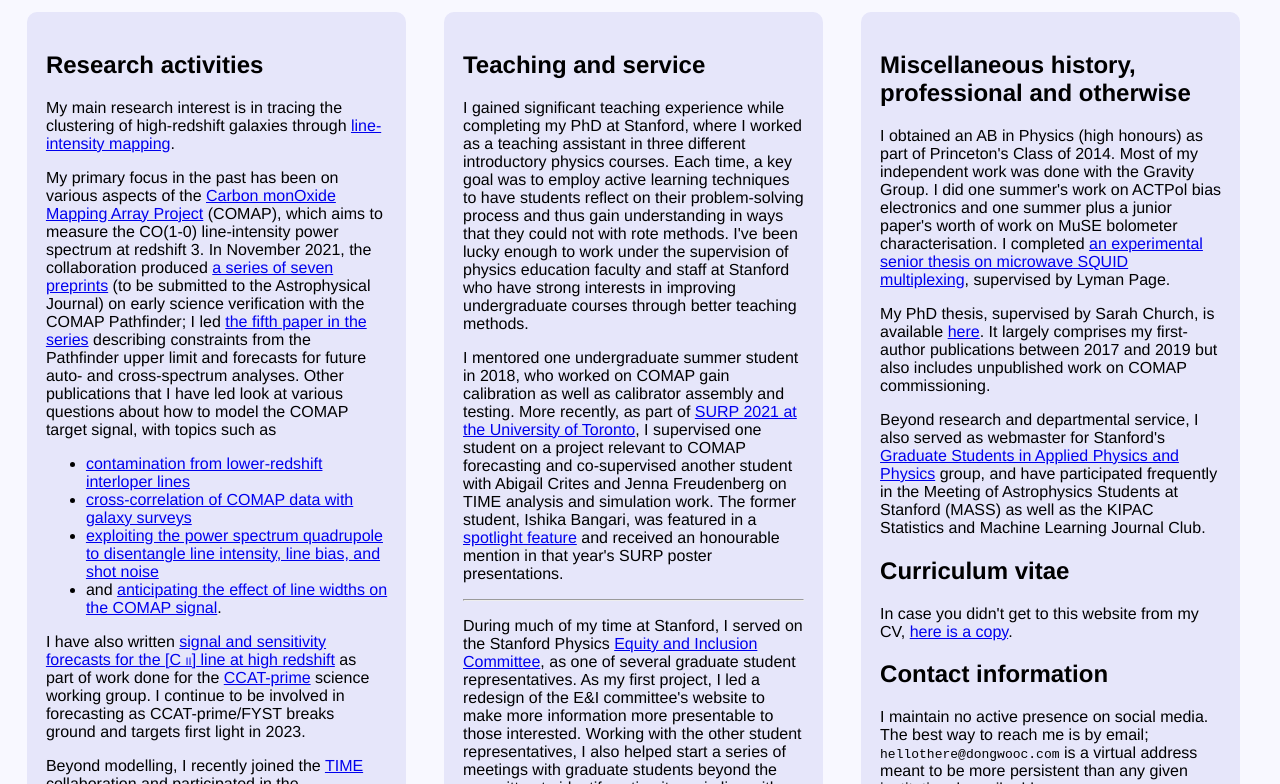
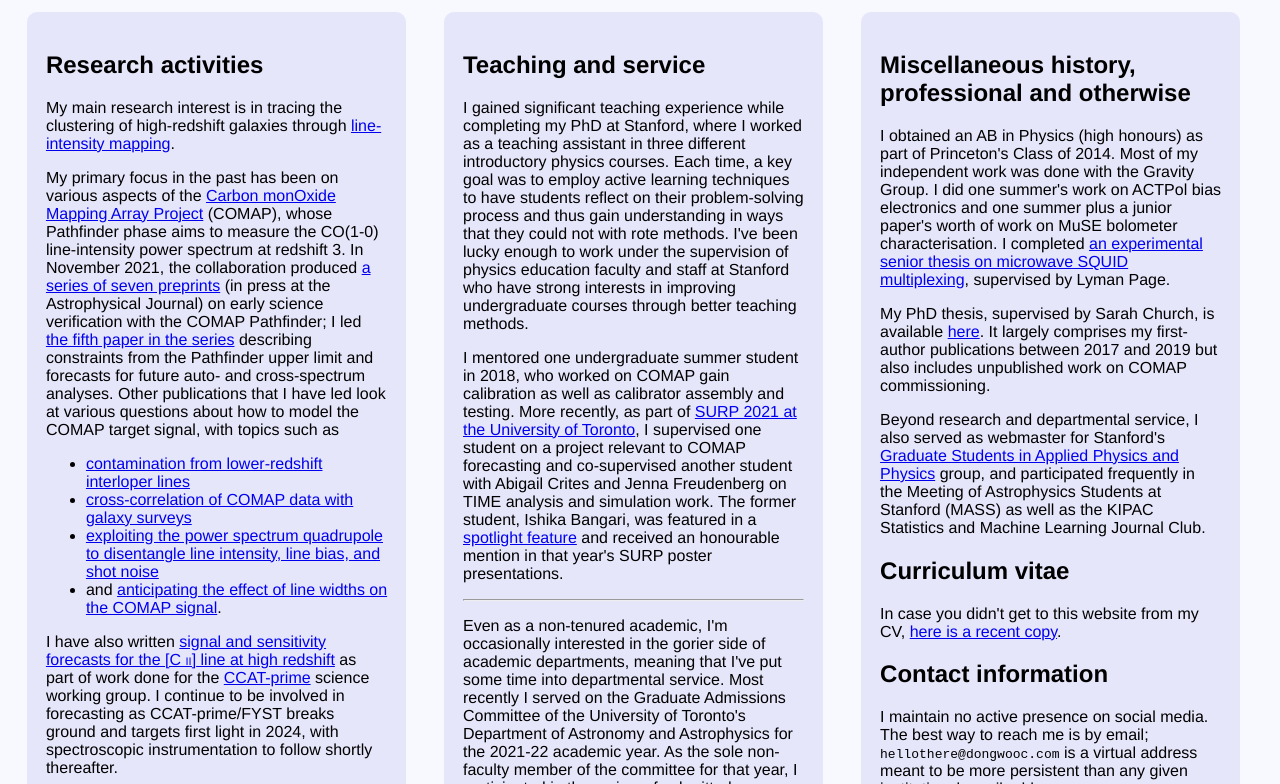
Before and after one commit to dongwooc/dongwooc.github.io, a plain HTML site: page index.html in a window 1280 px wide. Shown: the part 168-952 px from the top of the page. Drawn offline with Linux system fonts and the light colour scheme.

Commit message:
updated research activities and service; added fluff around contact info

```diff
--- a/index.html
+++ b/index.html
@@ -12,7 +12,7 @@
 <div class="columnoid">
 <h2>Research activities</h2>
 <p>My main research interest is in tracing the clustering of high-redshift galaxies through <a href="https://arxiv.org/abs/1903.04496">line-intensity mapping</a>.</p>
-<p>My primary focus in the past has been on various aspects of the <a href="http://comap.caltech.edu">Carbon monOxide Mapping Array Project</a> (COMAP), which aims to measure the CO(1-0) line-intensity power spectrum at redshift 3. In November 2021, the collaboration produced <a href="https://ui.adsabs.harvard.edu/search/q=title%3A%22COMAP%20Early%20Science%22&sort=date%20asc%2C%20bibcode%20asc">a series of seven preprints</a> (to be submitted to the Astrophysical Journal) on early science verification with the COMAP Pathfinder; I led <a href="https://arxiv.org/abs/2111.05931">the fifth paper in the series</a> describing constraints from the Pathfinder upper limit and forecasts for future auto- and cross-spectrum analyses.
+<p>My primary focus in the past has been on various aspects of the <a href="http://comap.caltech.edu">Carbon monOxide Mapping Array Project</a> (COMAP), whose Pathfinder phase aims to measure the CO(1-0) line-intensity power spectrum at redshift 3. In November 2021, the collaboration produced <a href="https://ui.adsabs.harvard.edu/search/q=title%3A%22COMAP%20Early%20Science%22&sort=date%20asc%2C%20bibcode%20asc">a series of seven preprints</a> (in press at the Astrophysical Journal) on early science verification with the COMAP Pathfinder; I led <a href="https://arxiv.org/abs/2111.05931">the fifth paper in the series</a> describing constraints from the Pathfinder upper limit and forecasts for future auto- and cross-spectrum analyses.
 
 Other publications that I have led look at various questions about how to model the COMAP target signal, with topics such as
 <ul>
@@ -21,7 +21,7 @@ Other publications that I have led look at various questions about how to model
 <li><a href="https://arxiv.org/abs/1905.00209">exploiting the power spectrum quadrupole to disentangle line intensity, line bias, and shot noise</a></li>
 <li>and <a href="https://arxiv.org/abs/2104.11171">anticipating the effect of line widths on the COMAP signal</a>.</li>
 </ul></p>
-<p>I have also written <a href="https://arxiv.org/abs/1812.08135">signal and sensitivity forecasts for the <span style="font-variant:small-caps">[C ii]</span> line at high redshift</a> as part of work done for the <a href="https://ccatobservatory.org">CCAT-prime</a> science working group. I continue to be involved in forecasting as CCAT-prime/FYST breaks ground and targets first light in 2023.</p>
+<p>I have also written <a href="https://arxiv.org/abs/1812.08135">signal and sensitivity forecasts for the <span style="font-variant:small-caps">[C ii]</span> line at high redshift</a> as part of work done for the <a href="https://ccatobservatory.org">CCAT-prime</a> science working group. I continue to be involved in forecasting as CCAT-prime/FYST breaks ground and targets first light in 2024, with spectroscopic instrumentation to follow shortly thereafter.</p>
 <p>Beyond modelling, I recently joined the <a href="https://cosmology.caltech.edu/projects/TIME">TIME</a> collaboration and participated in the experiment's 2021-22 engineering run, providing instrument, analysis, and observing support. I expect to continue work on simulation pipeline design and end-to-end analysis pipeline testing.</p>
 <p>As with COMAP, I'm also strongly interested in synergies between mm-wave line-intensity surveys and other large-scale structure surveys. I recently wrote a paper on <a href="https://arxiv.org/abs/2203.12581">cross-correlations between cosmic shear data and low-redshift CO lines in <span style="font-variant:small-caps">[C ii]</span> surveys</a>, which could simultaneously constrain low-redshift molecular gas and intrinsic alignments in weak lensing data.</p>
 <p>During my PhD, I was directly involved in commissioning of the COMAP instrument, with tasks including writing the quicklook software, measuring the near-field beam pattern for prototype feeds, and looking for systematics such as standing waves in commissioning data. I also worked on the final stages of lab integration of the <a href="http://www.gb.nrao.edu/argus">Argus</a> receiver on the Green Bank Telescope as part of the instrument team.</p>
@@ -31,6 +31,7 @@ Other publications that I have led look at various questions about how to model
 <p>I gained significant teaching experience while completing my PhD at Stanford, where I worked as a teaching assistant in three different introductory physics courses. Each time, a key goal was to employ active learning techniques to have students reflect on their problem-solving process and thus gain understanding in ways that they could not with rote methods. I've been lucky enough to work under the supervision of physics education faculty and staff at Stanford who have strong interests in improving undergraduate courses through better teaching methods.</p>
 <p>I mentored one undergraduate summer student in 2018, who worked on COMAP gain calibration as well as calibrator assembly and testing. More recently, as part of <a href="https://surpatuoftastro.github.io/#chung">SURP 2021 at the University of Toronto</a>, I supervised one student on a project relevant to COMAP forecasting and co-supervised another student with Abigail Crites and Jenna Freudenberg on TIME analysis and simulation work. The former student, Ishika Bangari, was featured in a <a href="http://www.dunlap.utoronto.ca/surp-student-spotlight-ishika-bangari/">spotlight feature</a> and received an honourable mention in that year's SURP poster presentations.</p>
 <hr />
+<p>Even as a non-tenured academic, I'm occasionally interested in the gorier side of academic departments, meaning that I've put some time into departmental service. Most recently I served on the Graduate Admissions Committee of the University of Toronto's Department of Astronomy and Astrophysics for the 2021-22 academic year. As the sole non-faculty member of the committee for that year, I participated in the review of submitted applications and in meetings of the committee at large (including applicant interviews) throughout the selection process.</p>
 <p>During much of my time at Stanford, I served on the Stanford Physics <a href="https://physics.stanford.edu/about/equity-and-inclusion">Equity and Inclusion Committee</a>, as one of several graduate student representatives. As my first project, I led a redesign of the E&I committee's website to make more information more presentable to those interested. Working with the other student representatives, I also helped start a series of meetings with graduate students beyond the committee to identify action items in line with the E&I committee's strategic plan, with topics ranging from graduate admissions and first-year advising to health care subsidies and department climate.</p>
 <p>I have also taken part in numerous education and public outreach events representing the Kavli Institute for Particle Astrophysics and Cosmology (KIPAC), from middle school science fairs to APS expos.</p>
 </div>
@@ -38,11 +39,15 @@ Other publications that I have led look at various questions about how to model
 <h2>Miscellaneous history, professional and otherwise</h2>
 <p>I obtained an AB in Physics (high honours) as part of Princeton's Class of 2014. Most of my independent work was done with the Gravity Group. I did one summer's work on ACTPol bias electronics and one summer plus a junior paper's worth of work on MuSE bolometer characterisation. I completed <a href="http://arks.princeton.edu/ark:/88435/dsp01bc386j41t">an experimental senior thesis on microwave SQUID multiplexing</a>, supervised by Lyman Page.</p>
 <p>My PhD thesis, supervised by Sarah Church, is available <a href="http://purl.stanford.edu/yv096yc6652">here</a>. It largely comprises my first-author publications between 2017 and 2019 but also includes unpublished work on COMAP commissioning.</p>
-<p>Beyond research and departmental service, I also served as webmaster for Stanford's <a href="https://web.stanford.edu/group/gsapp">Graduate Students in Applied Physics and Physics</a> group, and have participated frequently in the Meeting of Astrophysics Students at Stanford (MASS) as well as the KIPAC Statistics and Machine Learning Journal Club.</p>
+<p>Beyond research and departmental service, I also served as webmaster for Stanford's <a href="https://web.stanford.edu/group/gsapp">Graduate Students in Applied Physics and Physics</a> group, and participated frequently in the Meeting of Astrophysics Students at Stanford (MASS) as well as the KIPAC Statistics and Machine Learning Journal Club.</p>
 <h2>Curriculum vitae</h2>
-In case you didn't get to this website from my CV, <a href="CV.pdf">here is a copy</a>.
+In case you didn't get to this website from my CV, <a href="CV.pdf">here is a recent copy</a>.
 <h2>Contact information</h2>
 <p>I maintain no active presence on social media. The best way to reach me is by email; <span style="font-family:monospace">hellothere<span class="grievous">GENERAL KENOBI</span>@<span class="grievous">YOU ARE A BOLD ONE</span>dongwooc.com</span> is a virtual address meant to be more persistent than any given institutional email address.</p>
+<p>If you're a spur-of-the-moment in-person sort of person, stop by the CITA offices on the 14th floor of Burton Tower, and we may meet by chance.</p>
+<!--<hr />-->
+<!--<p><i>If in doubt about pronouns, just use my name and gender-neutral descriptors.</i></p>-->
+<!--<p><i>All text, images, CSS used for this website are &#169; copyright of me (DTC), 2019-2022.</i></p>-->
 </div>
 </div>
 </body>
```
Also changed, not shown: 1 other file.
